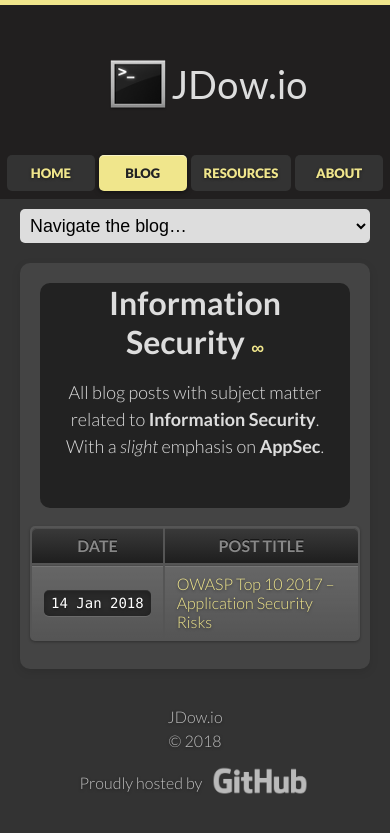
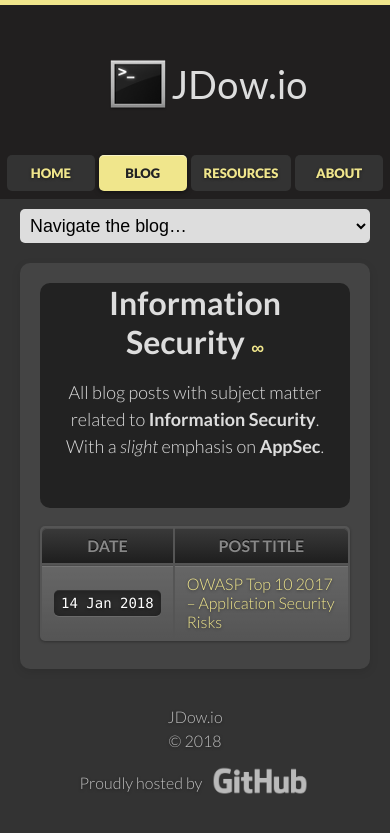
Before and after one commit to crypticterminal/dow-j.github.io, a Jekyll site: the page built from blog/information-security.html, in a window 390 px wide. Shown: the top 833 px of the page. Built offline with Jekyll 4.4.1, drawn with Linux system fonts in a browser that asks for light colours; comment, search, counter and statistics services are not loaded.

Commit message:
Update _style.scss

```diff
--- a/_sass/_style.scss
+++ b/_sass/_style.scss
@@ -1100,7 +1100,7 @@
 @media (max-width: 768px) {
   .mobile-side-scroller {
     overflow-x: scroll;
-    margin: 0 -20px;
+    margin: 0 -10px;
     padding: 0 10px;
   }
 }
```
